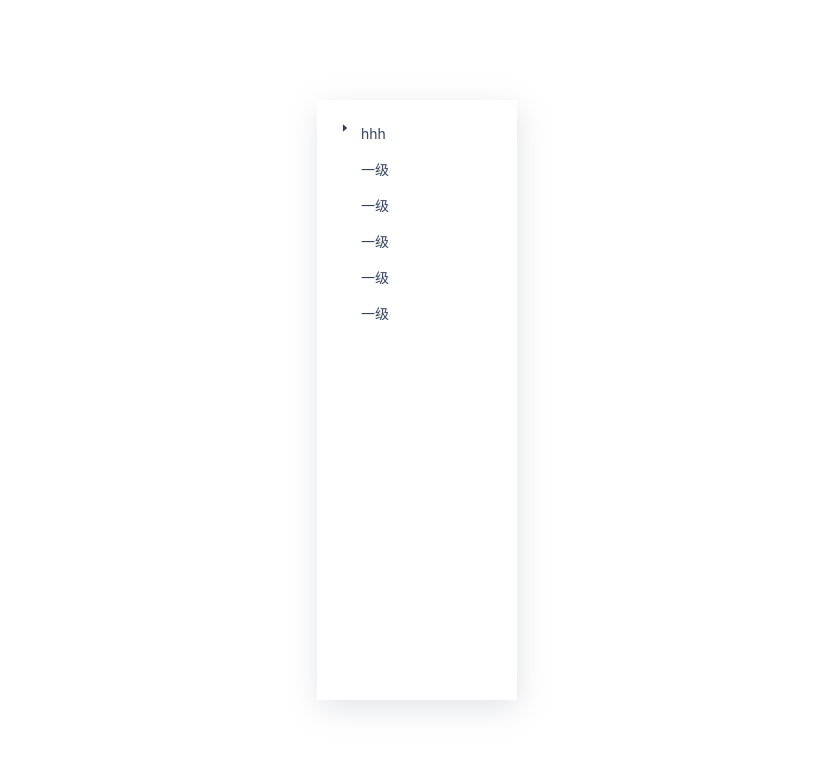
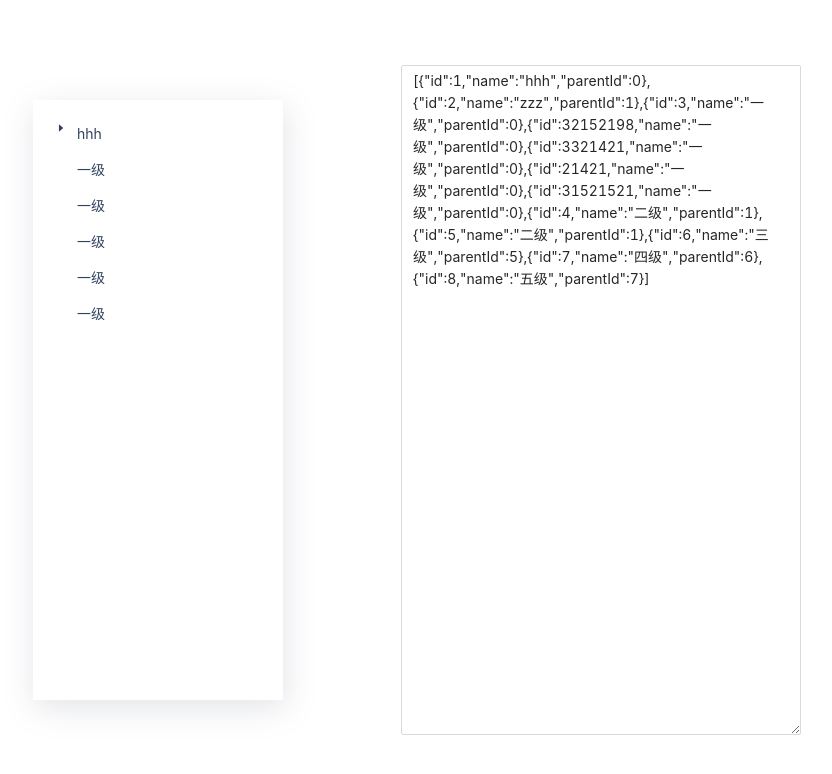
Before and after one commit to kkk48ku/editable-tree, a React (Create React App) app: page / in a window 1280 px wide. Shown: the top 774 px of the page, without its empty margins (223-1055 px from the left). Built offline with nearby package versions, Linux system fonts and the light colour scheme.

Commit message:
feat: 🎸增加数据操作

```diff
--- a/src/EditableTree.tsx
+++ b/src/EditableTree.tsx
@@ -158,8 +158,9 @@ const EditableTree = ({
       ) : (
         <Input
           id={INPUT_ID}
+          maxLength={8}
           ref={inputNode}
-          placeholder="请输入小组名"
+          placeholder="输入限制为8个字符"
           onPressEnter={({ currentTarget }) => {
             handleLeafEdit(currentTarget.value, leaf.key)
           }}
@@ -178,7 +179,9 @@ const EditableTree = ({
           key: idx - 1000000,
           title: (
             <Input
+              maxLength={8}
               id={INPUT_ID}
+              placeholder="输入限制为8个字符"
               ref={inputNode}
               onBlur={({ currentTarget }) => {
                 handleLeafCreate(currentTarget.value, parentId)
@@ -194,7 +197,7 @@ const EditableTree = ({
   }
 
   return (
-    <div className="App">
+    <div className="container-editable-tree">
       <Tree
         {...props}
         blockNode
--- a/src/index.tsx
+++ b/src/index.tsx
@@ -1,10 +1,12 @@
-import React from 'react'
+import React, { useState, Key } from 'react'
 import ReactDOM from 'react-dom'
 import EditableTree from './EditableTree'
-import { IBaseNode } from './type/type'
-import { message } from 'antd'
+import { message, Input } from 'antd'
 
-const list: IBaseNode[] = [
+import './styles/index.css'
+
+const App = () => {
+  const [dataList, setDataList] = useState([
     {
       id: 1,
       name: 'hhh',
@@ -65,13 +67,54 @@ const list: IBaseNode[] = [
       name: '五级',
       parentId: 7
     }
+  ])
+
+  const handleEdit = (value: string, id: Key) => {
+    const list = dataList.map((item) => ({
+      ...item,
+      name: id === item.id ? value : item.name
+    }))
+    setDataList(list)
+  }
+
+  const handleCreate = (value: string, parentId: Key) => {
+    const list = [
+      ...dataList,
+      {
+        id: Math.floor(Math.random() * 6000000) + 1,
+        name: value,
+        parentId: Number(parentId)
+      }
     ]
+    setDataList(list)
+  }
 
-ReactDOM.render(
+  const handleDelete = (id: Key) => {
+    const list = deletedList(id)
+    setDataList(list)
+  }
+
+  const deletedList = (parentId: Key) => {
+    const list = JSON.parse(JSON.stringify(dataList))
+    const deleteLeaf = (parentId: Key) => {
+      list.forEach((item: any, index: number) => {
+        if (item.id === parentId || item.parentId === parentId) {
+          list.splice(index, 1)
+          deleteLeaf(item.id)
+        }
+      })
+    }
+    deleteLeaf(parentId)
+    return list
+  }
+
+  return (
+    <>
       <EditableTree
-    list={list}
+        list={dataList}
         onEdit={(value, id) => {
           console.log('value, id: ', value, id)
+          value && handleEdit(value, id)
           value
             ? message.success(`value:${value}, id:${id}`)
             : message.warn(`value为空`)
@@ -81,11 +124,28 @@ ReactDOM.render(
           value
             ? message.success(`value:${value}, parentId:${parentId}`)
             : message.warn(`value为空`)
+          value && handleCreate(value, parentId)
         }}
         onDelete={(id) => {
           console.log('id: ', id)
           message.success(`成功删除节点${id}`)
+          handleDelete(id)
         }}
-  />,
-  document.getElementById('root')
+      />
+      <Input.TextArea
+        rows={30}
+        className="data-input"
+        value={JSON.stringify(dataList)}
+        onChange={({ target }) => {
+          try {
+            setDataList(JSON.parse(target.value))
+          } catch (error) {}
+        }}
+      />
+    </>
   )
+}
+
+// const dataList =
+
+ReactDOM.render(<App />, document.getElementById('root'))
--- a/src/styles/App.css
+++ b/src/styles/App.css
@@ -1,11 +1,11 @@
 @import '~antd/dist/antd.css';
 
-.App {
+.container-editable-tree {
   position: fixed;
   top: 50%;
-  left: 50%;
-  transform: translate(-50%, -50%);
-  width: 200px;
+  left: 20%;
+  transform: translate(0, -50%);
+  width: 250px;
   height: 600px;
   box-shadow: 2px 8px 30px 0 rgba(115, 119, 139, 0.2);
 }
--- /dev/null
+++ b/src/styles/index.css
@@ -0,0 +1,7 @@
+.data-input {
+  position: absolute;
+  right: 20%;
+  top: 50%;
+  transform: translate(0, -50%);
+  width: 400px;
+}
```
Lines whose indentation alone changed are shown as unchanged.
